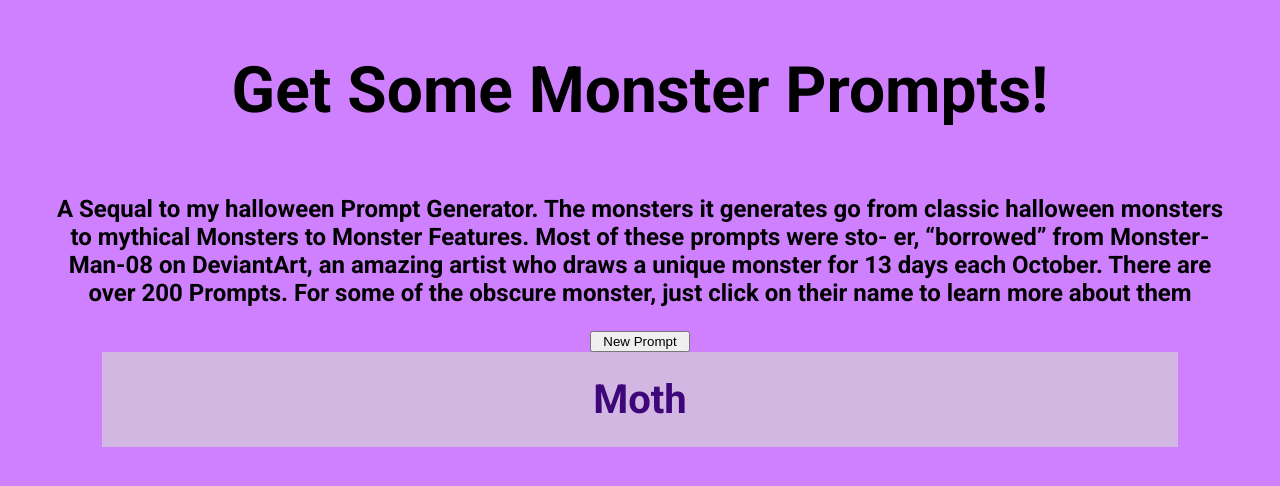
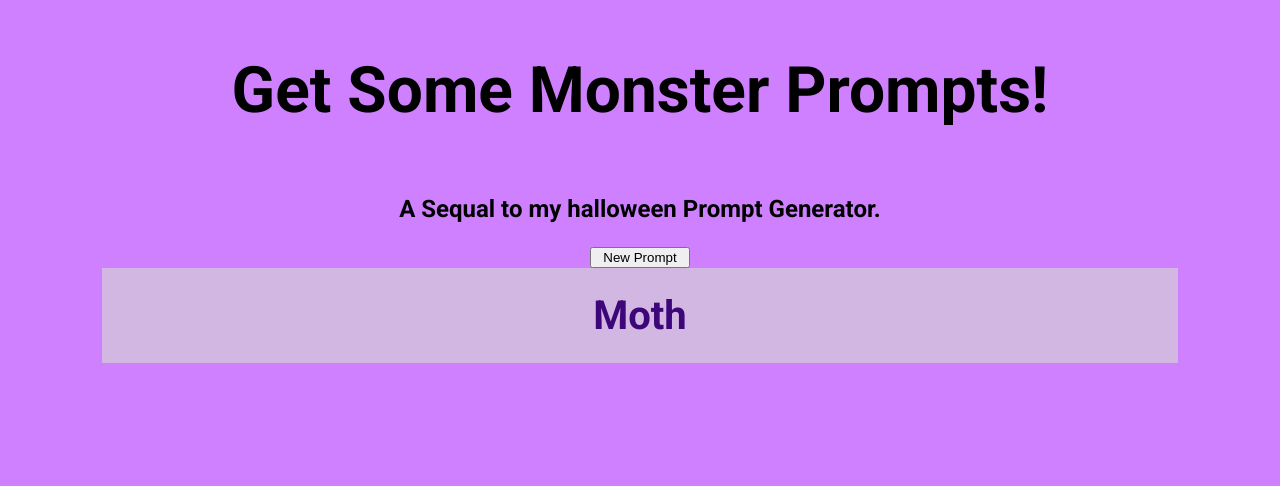
Before and after one commit to Jeffmelon/Monster-Prompt-Generator, a plain HTML site: page index.html in a window 1280 px wide. Drawn offline with Linux system fonts and the light colour scheme.

Commit message:
adsfdghjk

```diff
--- a/index.html
+++ b/index.html
@@ -14,7 +14,7 @@
 <body onload="random(promptList)">
     <div>
         <div><h1>Get Some Monster Prompts!</h1></div>
-        <div><p>A Sequal to my halloween Prompt Generator. The monsters it generates go from classic halloween monsters to mythical Monsters to Monster Features. Most of these prompts were sto- er, &ldquo;borrowed&rdquo; from Monster-Man-08 on DeviantArt, an amazing artist who draws a unique monster for 13 days each October. There are over 200 Prompts. For some of the obscure monster, just click on their name to learn more about them</p></div>
+        <div><p>A Sequal to my halloween Prompt Generator.</p></div>
         <button onclick="random(promptList)">New Prompt</button>
         <div class="light">
             <p id="prompt"></p>
```
